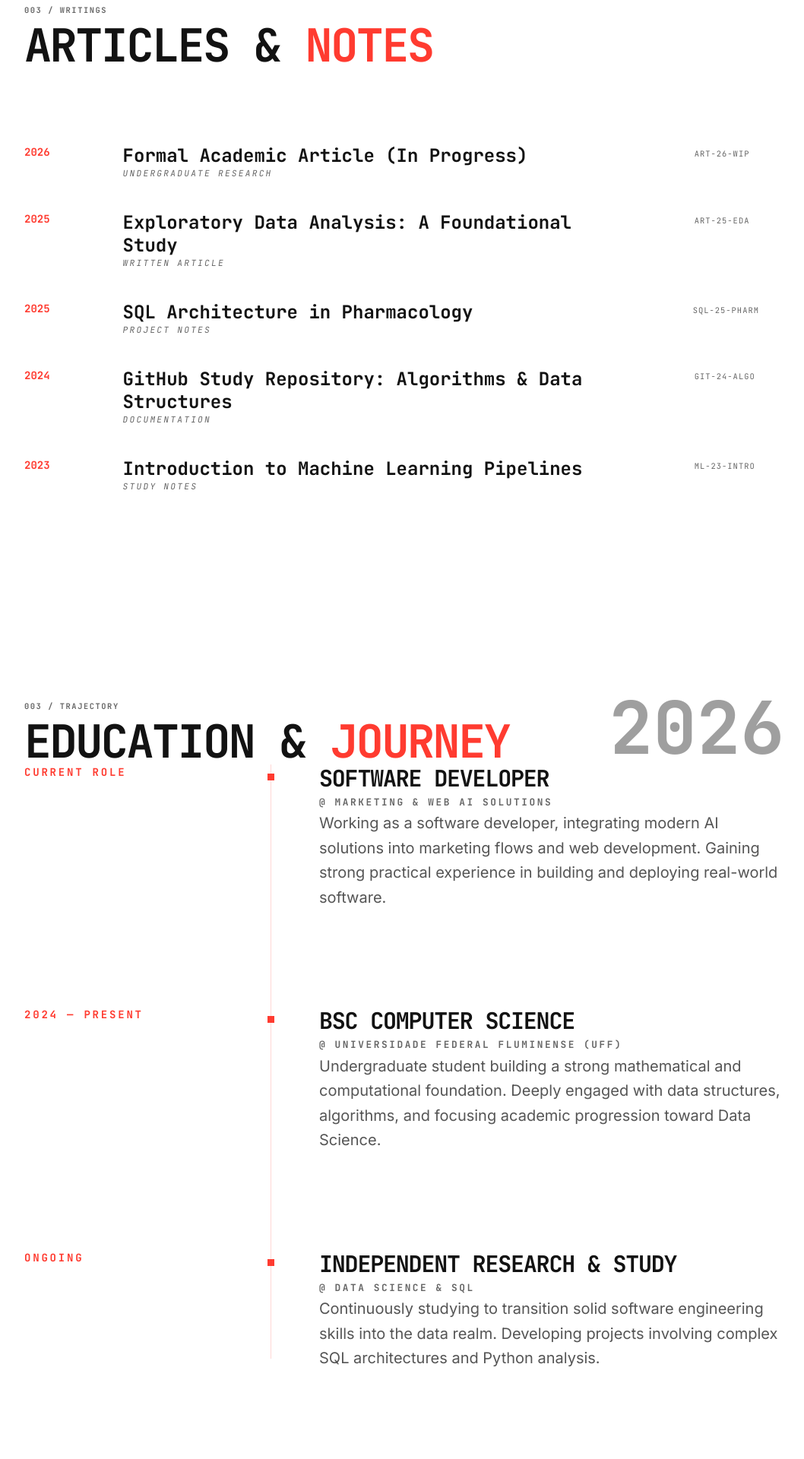
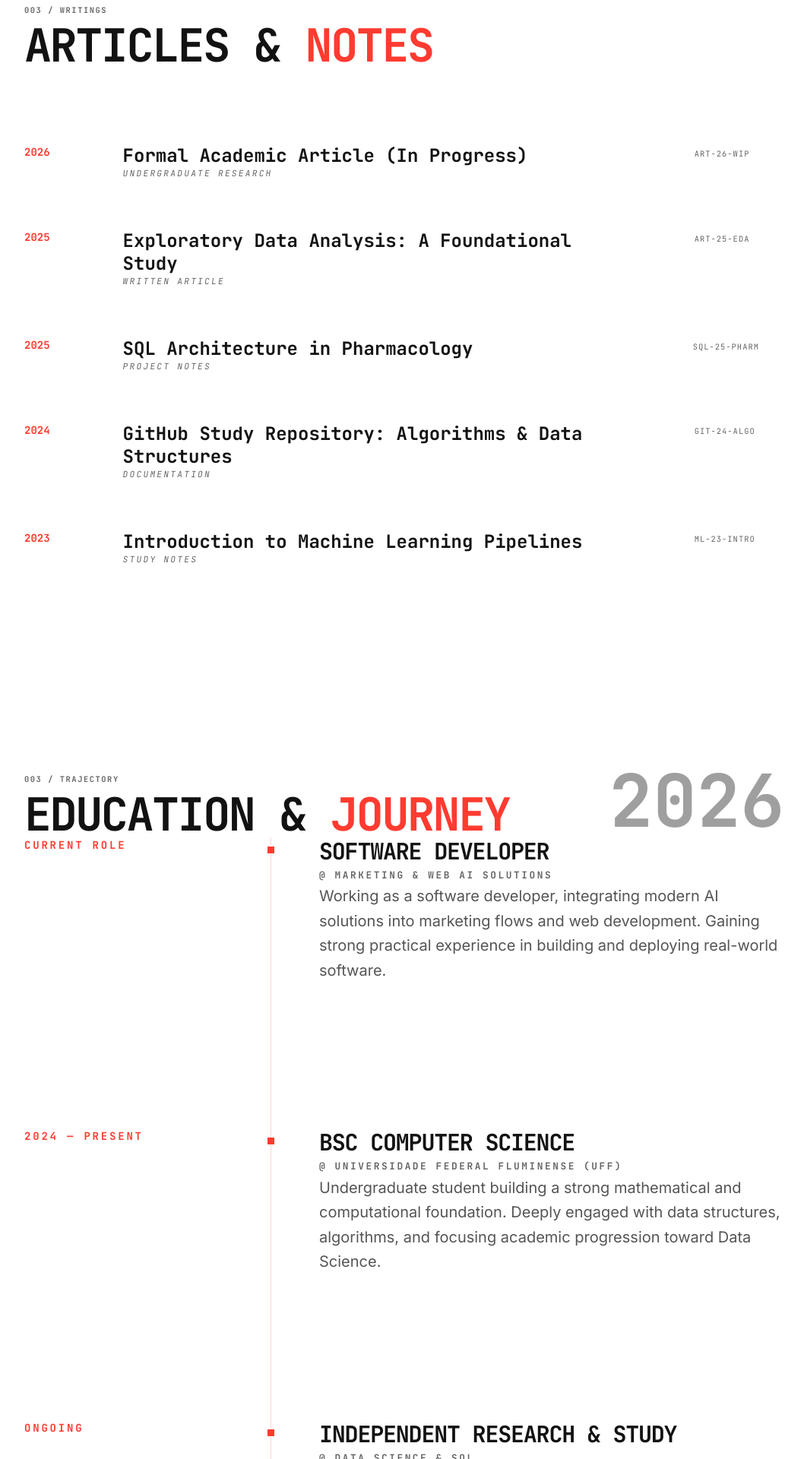
Before and after one commit to joaoguilhermemendes/JG-Academic-Portfolio, a React (Vite) app: page / in a window 1280 px wide. Shown: the part 1724-3644 px from the top of the page at 76% size, without its empty margins (108-1166 px from the left). Built offline with nearby package versions, Linux system fonts and the light colour scheme.

Commit message:
style: increase whitespace and gaps across all list components

```diff
--- a/src/components/AllPosts.jsx
+++ b/src/components/AllPosts.jsx
@@ -92,7 +92,7 @@ export default function AllPosts() {
               >
                 <Link
                   to={pub.link || '#'}
-                  className="group flex flex-col md:grid md:grid-cols-12 gap-3 md:gap-4 items-start py-7 border-b border-gray-50 dark:border-[#1a1a1a] hover:bg-gray-50/40 dark:hover:bg-white/5 transition-colors"
+                  className="group flex flex-col md:grid md:grid-cols-12 gap-3 md:gap-4 items-start py-10 border-b border-gray-50 dark:border-[#1a1a1a] hover:bg-gray-50/40 dark:hover:bg-white/5 transition-colors"
                 >
                   {/* Mobile: compact header row */}
                   <div className="flex items-center justify-between w-full md:hidden">
--- a/src/components/AllProjects.jsx
+++ b/src/components/AllProjects.jsx
@@ -91,7 +91,7 @@ export default function AllProjects() {
                 >
                   <Link
                     to={project.link}
-                    className="group flex flex-col md:grid md:grid-cols-12 gap-3 md:gap-4 items-start py-7 border-b border-gray-50 dark:border-[#1a1a1a] hover:bg-gray-50/40 dark:hover:bg-white/5 transition-colors"
+                    className="group flex flex-col md:grid md:grid-cols-12 gap-3 md:gap-4 items-start py-10 border-b border-gray-50 dark:border-[#1a1a1a] hover:bg-gray-50/40 dark:hover:bg-white/5 transition-colors"
                   >
                     {/* Mobile compact row header */}
                     <div className="flex items-center justify-between w-full md:hidden">
--- a/src/components/DataPulse.jsx
+++ b/src/components/DataPulse.jsx
@@ -87,7 +87,7 @@ export default function DataPulse() {
             transition={{ duration: 0.35, ease: [0.16, 1, 0.3, 1] }}
           >
             {active === 'all' ? (
-              <div className="flex flex-col gap-16">
+              <div className="flex flex-col gap-24">
                 {groups.map(grpId => {
                   const grpSkills = SKILLS.filter(s => s.id === grpId);
                   return (
@@ -160,7 +160,7 @@ function SkillRow({ skill, i, language }) {
       initial={{ opacity: 0 }}
       animate={{ opacity: 1 }}
       transition={{ duration: 0.25, delay: i * 0.04 }}
-      className="group flex flex-col md:flex-row md:items-baseline gap-1 md:gap-0 border-b border-[var(--color-border-subtle)] py-5 hover:bg-transparent transition-colors cursor-default"
+      className="group flex flex-col md:flex-row md:items-baseline gap-1 md:gap-0 border-b border-[var(--color-border-subtle)] py-8 hover:bg-transparent transition-colors cursor-default"
     >
       <div className="flex items-baseline">
         <span className="text-[var(--color-text-muted)] text-[0.75rem] w-8 shrink-0 select-none group-hover:text-accent dark:group-hover:text-accent transition-colors">→</span>
--- a/src/components/Lab.jsx
+++ b/src/components/Lab.jsx
@@ -81,7 +81,7 @@ export default function Lab() {
           </motion.div>
 
           {/* 3-col project entries */}
-          <div className="grid grid-cols-1 md:grid-cols-2 lg:grid-cols-3 gap-x-16 gap-y-0">
+          <div className="grid grid-cols-1 md:grid-cols-2 lg:grid-cols-3 gap-x-16 gap-y-16">
             {[...projectsData]
               .sort((a, b) => new Date(b.date) - new Date(a.date))
               .slice(0, 3)
@@ -111,7 +111,7 @@ export default function Lab() {
 
           {/* Publications List */}
           <motion.div {...fadeUp(0.3)}>
-            <div className="flex flex-col gap-y-10">
+            <div className="flex flex-col gap-y-16">
               {[...citationsData]
                 .sort((a, b) => new Date(b.date) - new Date(a.date))
                 .slice(0, 5)
--- a/src/components/Timeline.jsx
+++ b/src/components/Timeline.jsx
@@ -50,7 +50,7 @@ export default function Timeline() {
         </motion.div>
 
         {/* Timeline List */}
-        <div className="flex flex-col gap-32 relative">
+        <div className="flex flex-col gap-y-48 relative">
           <div className="absolute lg:left-[calc(260px+4rem)] top-0 bottom-4 w-[1px] bg-accent hidden lg:block opacity-20" />
 
           {EVENTS.map((ev, idx) => (
```
